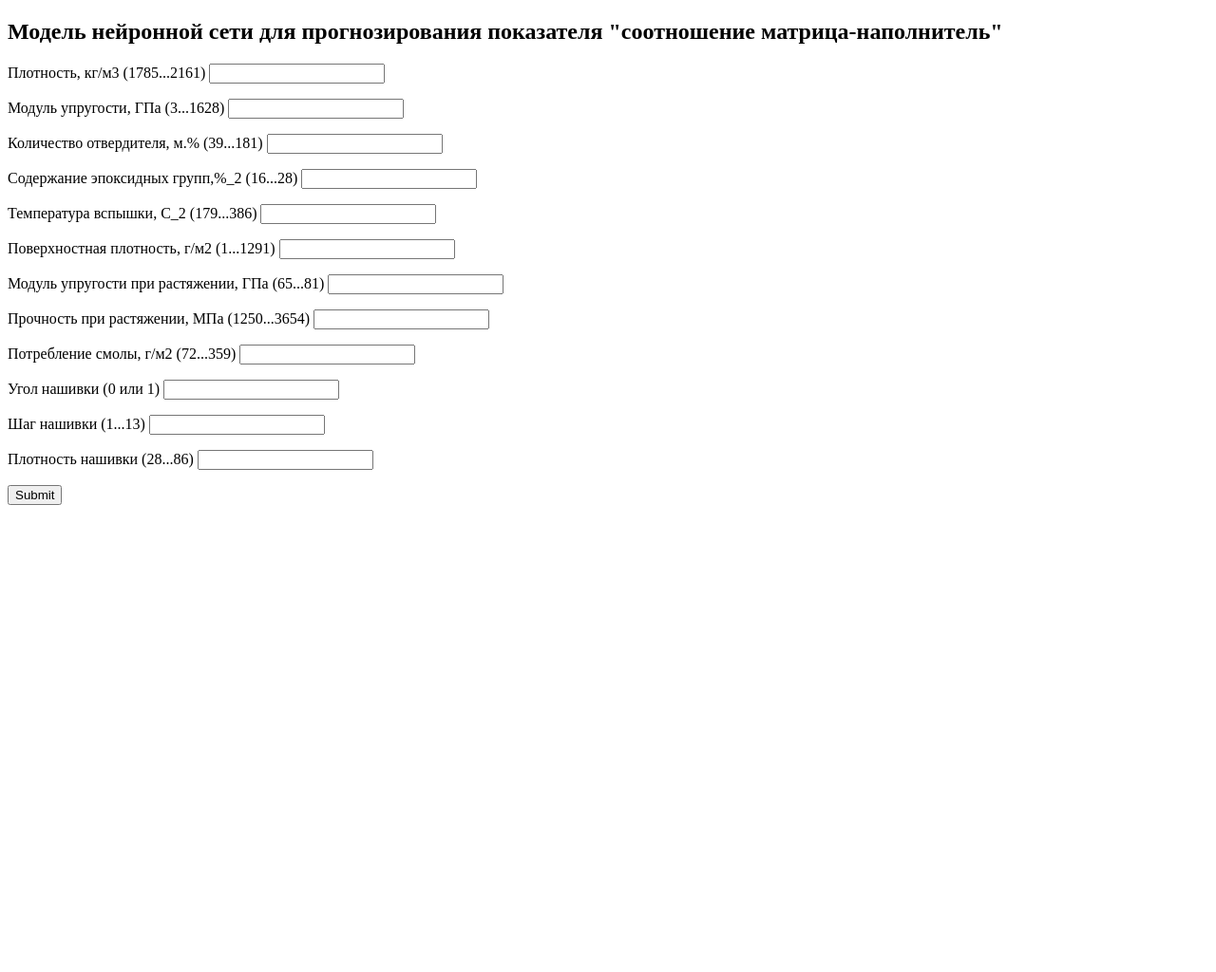
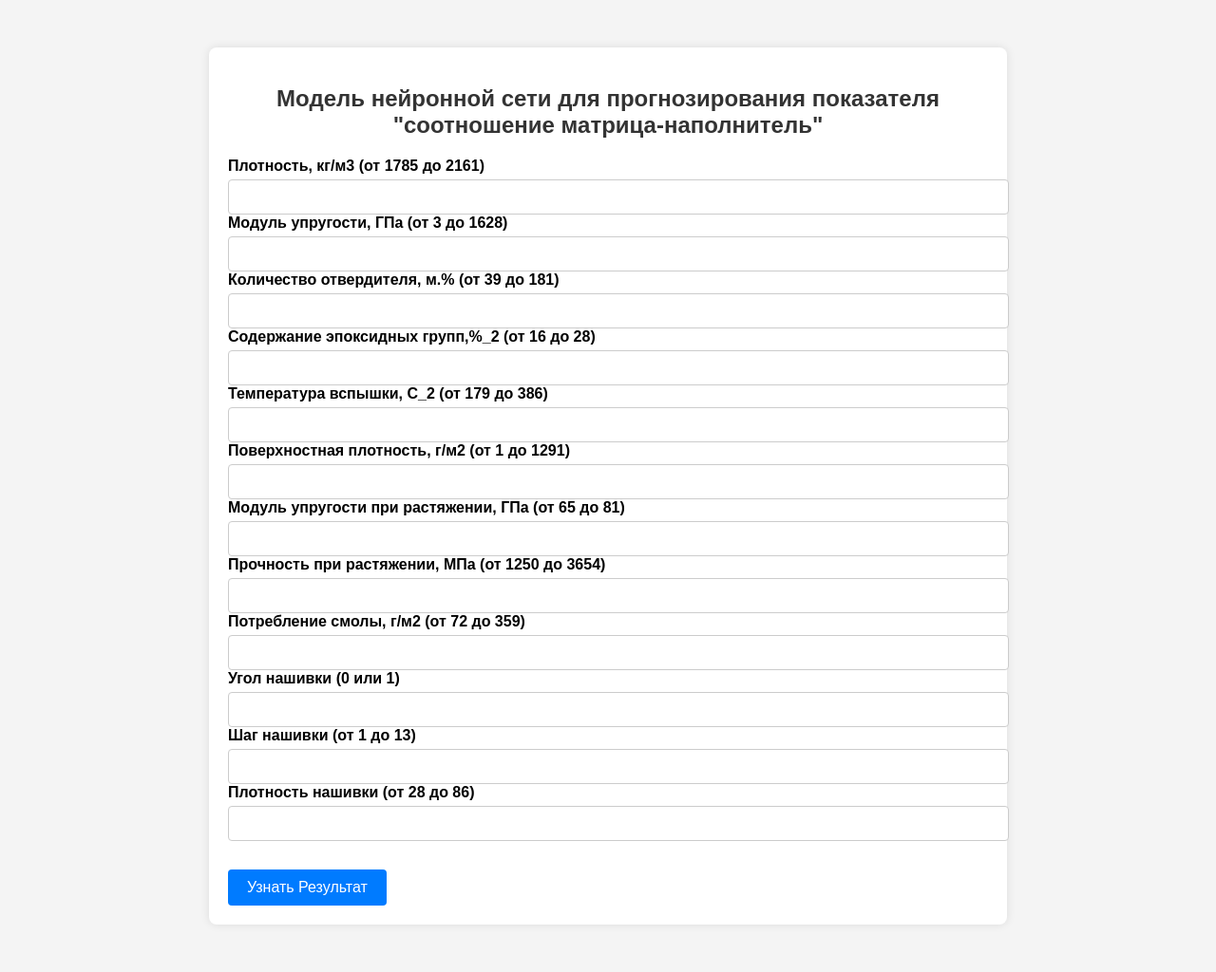
Before and after one commit to PraymA/-DS-Pro, a Flask app: page / in a window 1280 px wide. Shown: the whole page at 95% size. Before the commit the page ends 532 px from the top, so only its background shows below. Run offline with Flask 3, Linux system fonts and the light colour scheme; parts of the project's set-up code (start-up, migrations or seed data) failed here and were passed over.

Commit message:
Разработано приложение, скорректирована html-страница, добавлен стиль styles.css

```diff
--- a/app.py
+++ b/app.py
@@ -3,69 +3,62 @@ import pandas as pd
 import pickle
 import tensorflow as tf
 
-# Пути к моделям
-MODEL_PATH = "models/model_NN.keras"
-PREPROCESSOR_PATH = "models/Preprocessor_NN.pkl"
+MODEL_PATH = "models/model_NN_2.keras"
+PREPROCESSOR_PATH = "models/Preprocessor_NN_scaler.pkl"
 
 # Загрузка модели и препроцессора при старте сервера
 model_NN = tf.keras.models.load_model(MODEL_PATH)
 with open(PREPROCESSOR_PATH, "rb") as f:
     preprocessor_NN = pickle.load(f)
 
-# Flask приложение
 app = Flask(__name__)
 
-# Определение необходимых параметров
-FEATURES = {
-    'var2': 'Плотность, кг/м3',
-    'var3': 'Модуль упругости, ГПа',
-    'var4': 'Количество отвердителя, м.%',
-    'var5': 'Содержание эпоксидных групп, %',
-    'var6': 'Температура вспышки, °С',
-    'var7': 'Поверхностная плотность, г/м2',
-    'var8': 'Модуль упругости при растяжении, ГПа',
-    'var9': 'Прочность при растяжении, МПа',
-    'var10': 'Потребление смолы, г/м2',
-    'var11': 'Угол нашивки',
-    'var12': 'Шаг нашивки',
-    'var13': 'Плотность нашивки'
-}
+def get_data_from_form(features, params):
+    param_names = features.keys()
+    data = dict.fromkeys(param_names, None)
+    error = ''
+    # преобразование из строк в числа
+    for param_name, param_value in params.items():
+        if param_value.strip(' \t') != '':
+            try:
+                data[param_name] = float(param_value)
+            except ValueError:
+                error += f'{features[param_name]} - некорректное значение "{param_value}"\n'
+    return data, error
 
-# Функция обработки входных данных
-def process_input_data(params):
-    """ Обрабатывает входные данные из формы, валидирует их и готовит для предсказания. """
-    data = {}
-    errors = []
+@app.route('/', methods=['post', 'get'])
+def model_NN_page():
+    features = {
+        'var2': 'Плотность, кг/м3',
+        'var3': 'модуль упругости, ГПа',
+        'var4': 'Количество отвердителя, м.%',
+        'var5': 'Содержание эпоксидных групп, %',
+        'var6': 'Температура вспышки, °С',
+        'var7': 'Поверхностная плотность, г/м2',
+        'var8': 'Модуль упругости при растяжении, ГПа',
+        'var9': 'Прочность при растяжении, МПа',
+        'var10': 'Потребление смолы, г/м2',
+        'var11': 'Угол нашивки',
+        'var12': 'Шаг нашивки',
+        'var13': 'Плотность нашивки'
+    }
 
-    for key, label in FEATURES.items():
-        value = params.get(key, "").strip()
-        if value:
+    params = dict(zip(features.keys(), ['', '', '', '', '', '', '', '', '', '', '', '']))
+    error = ''
+    x = pd.DataFrame()
+    var1 = ''
+    if request.method == 'POST':
+        params = request.form.to_dict()
+        data, error = get_data_from_form(features, params)
+        if error == '':
             try:
-                data[key] = float(value)
-            except ValueError:
-                errors.append(f"{label} - некорректное значение: {value}")
-        else:
-            errors.append(f"{label} - значение отсутствует")
-
-    return data, errors
-
-@app.route("/", methods=["GET", "POST"])
-def predict_page():
-    prediction = None
-    errors = []
-    input_data = {key: "" for key in FEATURES}  # Пустая форма
-
-    if request.method == "POST":
-        input_data.update(request.form.to_dict())  # Обновление значений из формы
-        processed_data, errors = process_input_data(request.form)
-
-        if not errors:
-            # Подготовка данных для модели
-            df_input = pd.DataFrame([processed_data])
-            df_transformed = preprocessor_NN.transform(df_input)
-            prediction = model_NN.predict(df_transformed)[0][0]
-
-    return render_template("index.html", params=input_data, error=errors, result=prediction)
+                x = pd.DataFrame([data], columns=features.keys())
+                x3 = preprocessor_NN.transform(x)
+                y3 = model_NN.predict(x3)
+                var1 = y3[0]
+            except Exception as e:
+                error = f"Ошибка при обработке данных: {str(e)}"
+    return render_template('index.html', params=params, error=error, inputs=x.to_html(), var1=var1, features=features)
 
 if __name__ == "__main__":
     app.run(debug=True)
--- /dev/null
+++ b/static/styles.css
@@ -0,0 +1,64 @@
+body {
+    font-family: Arial, sans-serif;
+    background-color: #f4f4f4;
+    margin: 0;
+    padding: 0;
+}
+
+.container {
+    max-width: 800px;
+    margin: 50px auto;
+    background: white;
+    padding: 20px;
+    border-radius: 8px;
+    box-shadow: 0 0 10px rgba(0, 0, 0, 0.1);
+}
+
+h2 {
+    text-align: center;
+    color: #333;
+}
+
+form {
+    display: flex;
+    flex-direction: column;
+}
+
+label {
+    margin-top: 20px; /* Увеличенный отступ */
+    font-weight: bold;
+}
+
+input[type="text"] {
+    padding: 10px;
+    margin-top: 5px;
+    border: 1px solid #ccc;
+    border-radius: 4px;
+    width: 100%;
+}
+
+input[type="submit"] {
+    margin-top: 30px; /* Увеличенный отступ */
+    padding: 10px 20px;
+    background-color: #007BFF;
+    color: white;
+    border: none;
+    border-radius: 4px;
+    cursor: pointer;
+    font-size: 16px;
+}
+
+input[type="submit"]:hover {
+    background-color: #0056b3;
+}
+
+.error {
+    color: red;
+    margin-top: 20px;
+}
+
+.result {
+    margin-top: 30px;
+    font-size: 18px;
+    font-weight: bold;
+}
--- a/templates/index.html
+++ b/templates/index.html
@@ -2,88 +2,74 @@
 <html lang="en">
 <head>
     <meta charset="UTF-8">
-    <title>Выпускная квалификационная работа по курсу "Data Science Pro"</title>
+    <title>ВКР по курсу "Data Science Pro"</title>
+    <link rel="stylesheet" href="{{ url_for('static', filename='styles.css') }}">
 </head>
 <body>
+    <div class="container">
         <h2>Модель нейронной сети для прогнозирования показателя "соотношение матрица-наполнитель"</h2>
-
         {% if error %}
-        <pre style="color:DarkRed">{{ error }}</pre>
+            <div class="error">{{ error }}</div>
         {% endif %}
-
         <form action="" method="post">
-    <p>
-	    <label for="var2">Плотность, кг/м3 (1785...2161)</label>
-	    <input type="text" name="var2" value="{{ params.get('var2') }}">
-	</p>
-    <p>
-	    <label for="var3">Модуль упругости, ГПа (3...1628)</label>
-	    <input type="text" name="var3" value="{{ params.get('var3') }}">
-	</p>
-    <p>
-	    <label for="var4">Количество отвердителя, м.% (39...181)</label>
-	    <input type="text" name="var4" value="{{ params.get('var4') }}">
-	</p>
-    <p>
-	    <label for="var5">Содержание эпоксидных групп,%_2 (16...28)</label>
-	    <input type="text" name="var5" value="{{ params.get('var5') }}">
-	</p>
-    <p>
-	    <label for="var6">Температура вспышки, С_2 (179...386)</label>
-	    <input type="text" name="var6" value="{{ params.get('var6') }}">
-	</p>
-    <p>
-	    <label for="var7">Поверхностная плотность, г/м2 (1...1291)</label>
-	    <input type="text" name="var7" value="{{ params.get('var7') }}">
-	</p>
-    <p>
-	    <label for="var8">Модуль упругости при растяжении, ГПа (65...81)</label>
-	    <input type="text" name="var8" value="{{ params.get('var8') }}">
-	</p>
-    <p>
-	    <label for="var9">Прочность при растяжении, МПа (1250...3654)</label>
-	    <input type="text" name="var9" value="{{ params.get('var9') }}">
-	</p>
-    <p>
-	    <label for="var10">Потребление смолы, г/м2 (72...359)</label>
-	    <input type="text" name="var10" value="{{ params.get('var10') }}">
-	</p>
-    <p>
+            <div>
+                <label for="var2">Плотность, кг/м3 (от 1785 до 2161)</label>
+                <input type="text" name="var2" value="{{ params.get('var2') }}" autocomplete="off">
+            </div>
+            <div>
+                <label for="var3">Модуль упругости, ГПа (от 3 до 1628)</label>
+                <input type="text" name="var3" value="{{ params.get('var3') }}" autocomplete="off">
+            </div>
+            <div>
+                <label for="var4">Количество отвердителя, м.% (от 39 до 181)</label>
+                <input type="text" name="var4" value="{{ params.get('var4') }}" autocomplete="off">
+            </div>
+            <div>
+                <label for="var5">Содержание эпоксидных групп,%_2 (от 16 до 28)</label>
+                <input type="text" name="var5" value="{{ params.get('var5') }}" autocomplete="off">
+            </div>
+            <div>
+                <label for="var6">Температура вспышки, С_2 (от 179 до 386)</label>
+                <input type="text" name="var6" value="{{ params.get('var6') }}" autocomplete="off">
+            </div>
+            <div>
+                <label for="var7">Поверхностная плотность, г/м2 (от 1 до 1291)</label>
+                <input type="text" name="var7" value="{{ params.get('var7') }}" autocomplete="off">
+            </div>
+            <div>
+                <label for="var8">Модуль упругости при растяжении, ГПа (от 65 до 81)</label>
+                <input type="text" name="var8" value="{{ params.get('var8') }}" autocomplete="off">
+            </div>
+            <div>
+                <label for="var9">Прочность при растяжении, МПа (от 1250 до 3654)</label>
+                <input type="text" name="var9" value="{{ params.get('var9') }}" autocomplete="off">
+            </div>
+            <div>
+                <label for="var10">Потребление смолы, г/м2 (от 72 до 359)</label>
+                <input type="text" name="var10" value="{{ params.get('var10') }}" autocomplete="off">
+            </div>
+            <div>
                 <label for="var11">Угол нашивки (0 или 1)</label>
-	    <input type="text" name="var11" value="{{ params.get('var11') }}">
-	</p>
-    <p>
-	    <label for="var12">Шаг нашивки (1...13)</label>
-	    <input type="text" name="var12" value="{{ params.get('var12') }}">
-	</p>
-    <p>
-	    <label for="var13">Плотность нашивки (28...86)</label>
-	    <input type="text" name="var13" value="{{ params.get('var13') }}">
-	</p>
-	<p>
-	    <input type="submit">
-	</p>
+                <input type="text" name="var11" value="{{ params.get('var11') }}" autocomplete="off">
+            </div>
+            <div>
+                <label for="var12">Шаг нашивки (от 1 до 13)</label>
+                <input type="text" name="var12" value="{{ params.get('var12') }}" autocomplete="off">
+            </div>
+            <div>
+                <label for="var13">Плотность нашивки (от 28 до 86)</label>
+                <input type="text" name="var13" value="{{ params.get('var13') }}" autocomplete="off">
+            </div>
+            <div>
+                <input type="submit" value="Узнать Результат">
+            </div>
         </form>
-
         {% if var1 %}
-		<p>Входные переменные:</p>
-		{{ inputs|safe }}
-
-		<p>Результат модели:</p>
-		<table border="1" class="dataframe">
-		  <thead>
-			<tr>
-			  <th>Соотношение матрица-наполнитель</th>
-			</tr>
-		  </thead>
-		  <tbody>
-			<tr>
-			  <td>{{ var1 }}</td>
-			</tr>
-		  </tbody>
-		</table>
-
+            <div class="result">
+                Результат модели:<br>
+                Соотношение матрица-наполнитель: {{ var1 }}
+            </div>
         {% endif %}
-
+    </div>
 </body>
 </html>
```
Also changed, not shown: 4 other files. Lines whose indentation alone changed are shown as unchanged.
